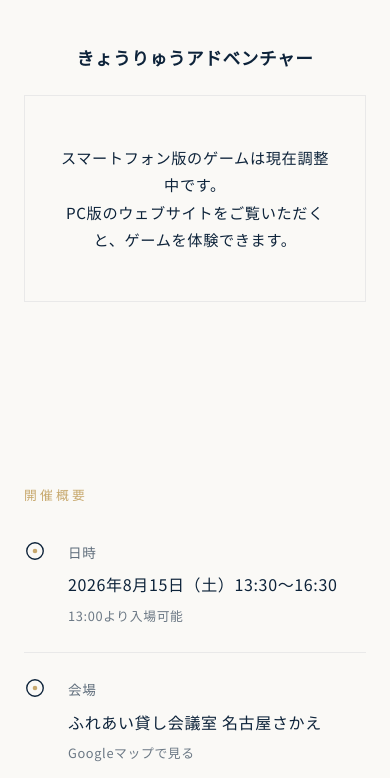
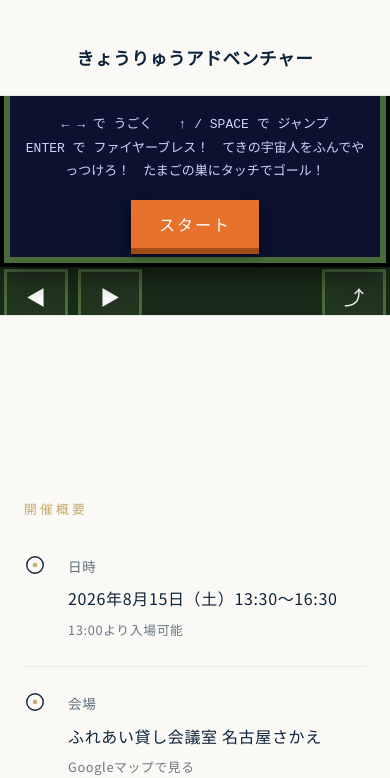
Before and after one commit to shuku-inc/shuku-inc.github.io, a plain HTML site: page event/index.html in a window 390 px wide. Shown: the part 1873-2651 px from the top of the page. Drawn offline with Linux system fonts and the light colour scheme; grey boxes are pictures that could not be loaded.

Commit message:
Revert "fix: スマホ版ではゲームを非表示にし、PC版へ誘導する案内文に差し替え"
This reverts commit 44634a34d16b9cad560168e44730ee0750a954ac.

```diff
--- a/css/style.css
+++ b/css/style.css
@@ -475,25 +475,21 @@ ul {
   border: 0;
 }
 
-/* スマホ版ゲームは調整中のため、通常は非表示にしておく案内メッセージ。
-   (下のmedia queryでスマホ幅のときだけ.game-embedと表示を入れ替える) */
-.game-embed-mobile-notice {
-  display: none;
-}
-
 @media (max-width: 640px) {
-  /* スマホでは埋め込みゲームの代わりに案内文を表示する(ゲームが未完成のため) */
+  /* スマホでは画面幅いっぱい(フルブリード)まで広げて、ゲーム画面を最大限大きく表示する */
   .game-embed {
-    display: none;
+    width: 100vw;
+    margin-left: calc(50% - 50vw);
+    margin-right: calc(50% - 50vw);
+    border-left: 0;
+    border-right: 0;
   }
 
-  .game-embed-mobile-notice {
-    display: block;
-    border: 1px solid var(--color-gray);
-    padding: var(--space-5) var(--space-4);
-    text-align: center;
-    font-size: 0.95rem;
-    line-height: 1.8;
+  .game-embed iframe {
+    /* 高さは固定値ではなく、ゲーム内部のアスペクト比(960:540)に合わせて自動計算する。
+       これで上下に無駄な余白ができず、横幅いっぱいに合わせて最大の大きさで表示される。 */
+    height: auto;
+    aspect-ratio: 960 / 540;
   }
 }
 
--- a/event/index.html
+++ b/event/index.html
@@ -83,10 +83,6 @@
           <h3 class="cta-card__title text-center" style="margin-bottom: var(--space-3);">きょうりゅうアドベンチャー</h3>
           <div class="game-embed">
             <iframe src="../game/index.html" title="きょうりゅうアドベンチャー" loading="lazy" allow="fullscreen" allowfullscreen></iframe>
-          </div>
-          <!-- スマホ版は調整中のため、CSSでgame-embedと入れ替えて表示する案内 -->
-          <div class="game-embed-mobile-notice">
-            <p>スマートフォン版のゲームは現在調整中です。<br>PC版のウェブサイトをご覧いただくと、ゲームを体験できます。</p>
           </div>
         </div>
       </div>
```
